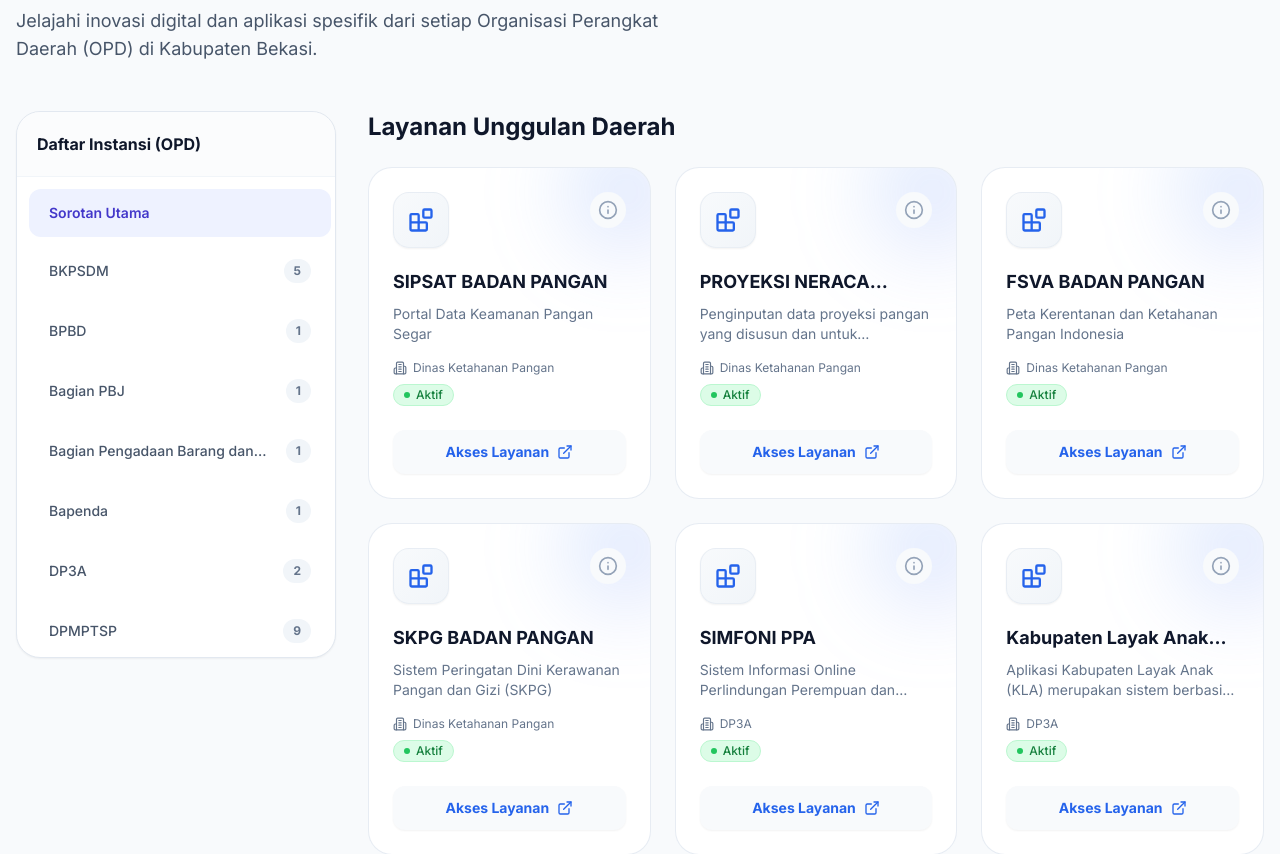
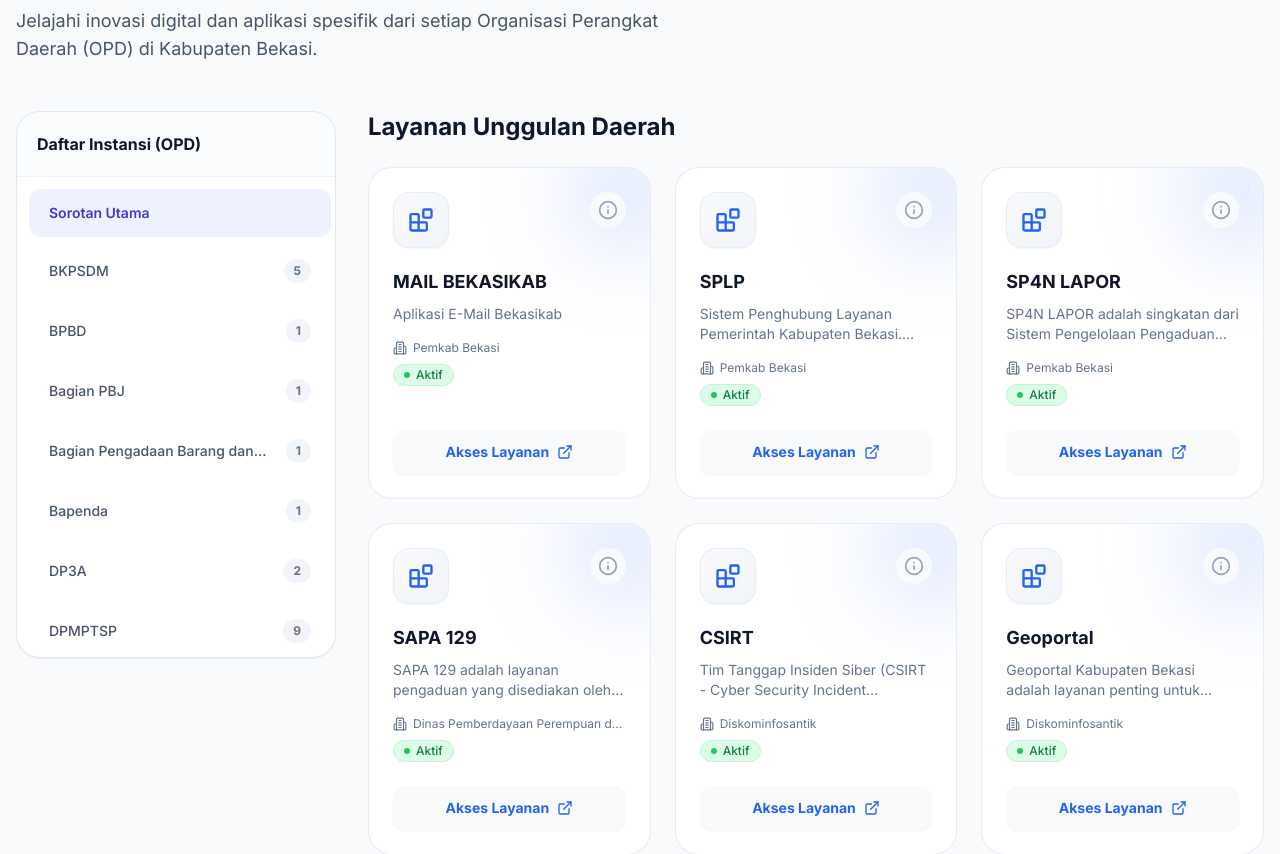
Before and after one commit to ShinNouzen0/roman, a Next.js app: page / in a window 1280 px wide. Shown: the part 2620-3474 px from the top of the page. Built offline with nearby package versions, Linux system fonts and the light colour scheme.

Commit message:
Add curated featured services and contact info in modal

```diff
--- a/src/app/page.tsx
+++ b/src/app/page.tsx
@@ -77,9 +77,15 @@
   const serviceChunks = chunkArray(filteredServices, 8);
 
   // Filter for OPD Section
-  const opdServices = selectedOpd
+  const featuredNames = ["Banpin", "SAPA 129", "Bebunge", "Bebeli", "CSIRT", "SP4N Lapor", "Geoportal", "SPLP", "MAIL BEKASIKAB"];
+
+  let opdServices = selectedOpd
     ? filteredByType.filter(s => s.agency === selectedOpd)
-    : filteredByType.slice(0, 8); // Just show top 8 if no OPD is selected
+    : filteredByType.filter(s => featuredNames.some(fn => s.name.toLowerCase().includes(fn.toLowerCase())));
+
+  if (!selectedOpd && opdServices.length === 0) {
+    opdServices = filteredByType.slice(0, 8); // fallback
+  }
 
   // Animation variants
   const fadeInUp = {
--- a/src/components/ServiceModal.tsx
+++ b/src/components/ServiceModal.tsx
@@ -1,5 +1,5 @@
 import { DigitalService } from "@/types";
-import { X, ExternalLink, Building2, User, Folder, Calendar } from "lucide-react";
+import { X, ExternalLink, Building2, User, Folder, Calendar, Phone, Mail } from "lucide-react";
 import Badge from "./Badge";
 import { useEffect } from "react";
 import { motion, AnimatePresence } from "framer-motion";
@@ -104,8 +104,28 @@
                     <Calendar className="w-4 h-4 text-slate-500 dark:text-slate-400" />
                   </div>
                   <div>
-                    <div className="text-xs text-slate-500 dark:text-slate-400">Terakhir Update</div>
-                    <div className="text-sm font-medium text-slate-900 dark:text-white">{service.lastUpdated || "-"}</div>
+                    <div className="text-xs text-slate-500 dark:text-slate-400">Pembaruan Terakhir</div>
+                    <div className="text-sm font-medium text-slate-900 dark:text-white">{service.lastUpdated || "01 Jan 2024"}</div>
+                  </div>
+                </div>
+
+                <div className="flex items-start gap-3">
+                  <div className="p-2 bg-slate-50 dark:bg-slate-700/50 rounded-lg">
+                    <Mail className="w-4 h-4 text-slate-500 dark:text-slate-400" />
+                  </div>
+                  <div>
+                    <div className="text-xs text-slate-500 dark:text-slate-400">Email Bantuan</div>
+                    <div className="text-sm font-medium text-slate-900 dark:text-white">{service.contactEmail || "helpdesk@bekasikab.go.id"}</div>
+                  </div>
+                </div>
+
+                <div className="flex items-start gap-3">
+                  <div className="p-2 bg-slate-50 dark:bg-slate-700/50 rounded-lg">
+                    <Phone className="w-4 h-4 text-slate-500 dark:text-slate-400" />
+                  </div>
+                  <div>
+                    <div className="text-xs text-slate-500 dark:text-slate-400">No. Telepon / WA</div>
+                    <div className="text-sm font-medium text-slate-900 dark:text-white">{service.contactPhone || "+62 813-1313-1967"}</div>
                   </div>
                 </div>
               </div>
--- a/src/types/index.ts
+++ b/src/types/index.ts
@@ -11,4 +11,6 @@
   status: "active" | "maintenance" | "inactive" | "development";
   users?: string;
   lastUpdated?: string;
+  contactEmail?: string;
+  contactPhone?: string;
 }
```
